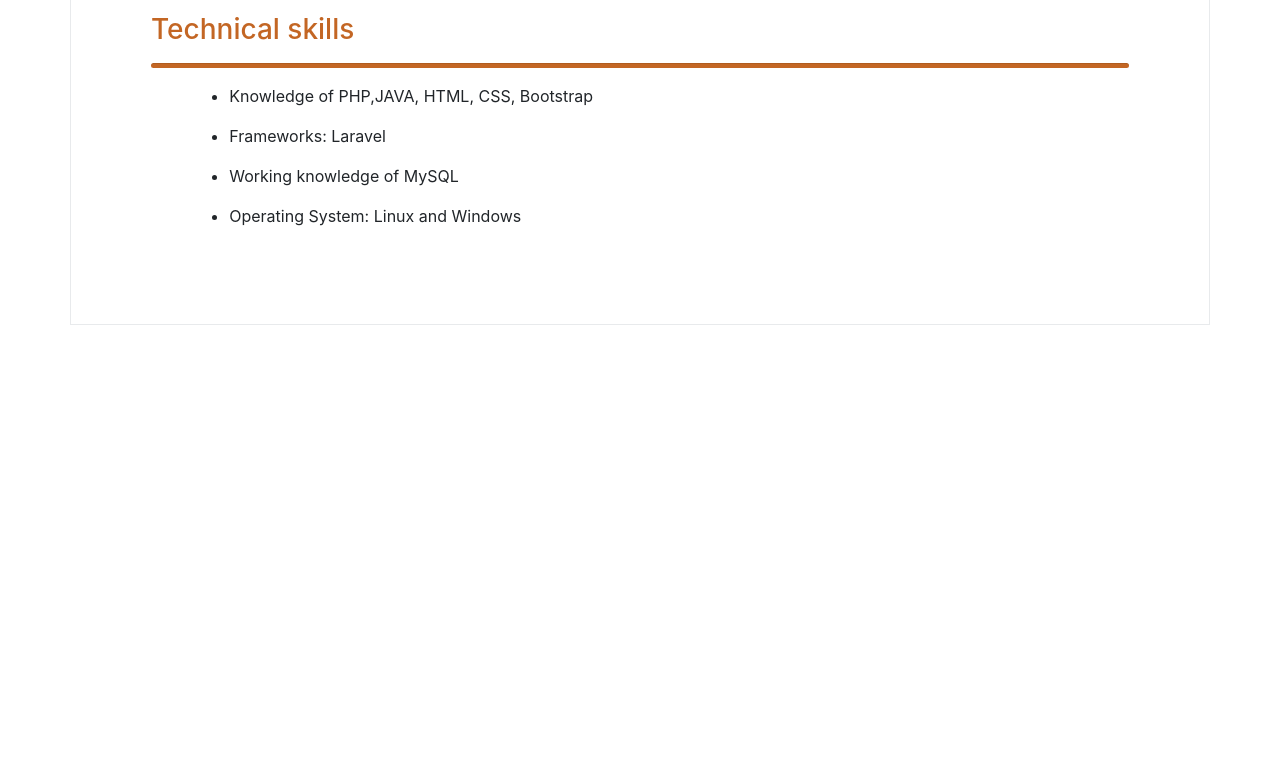
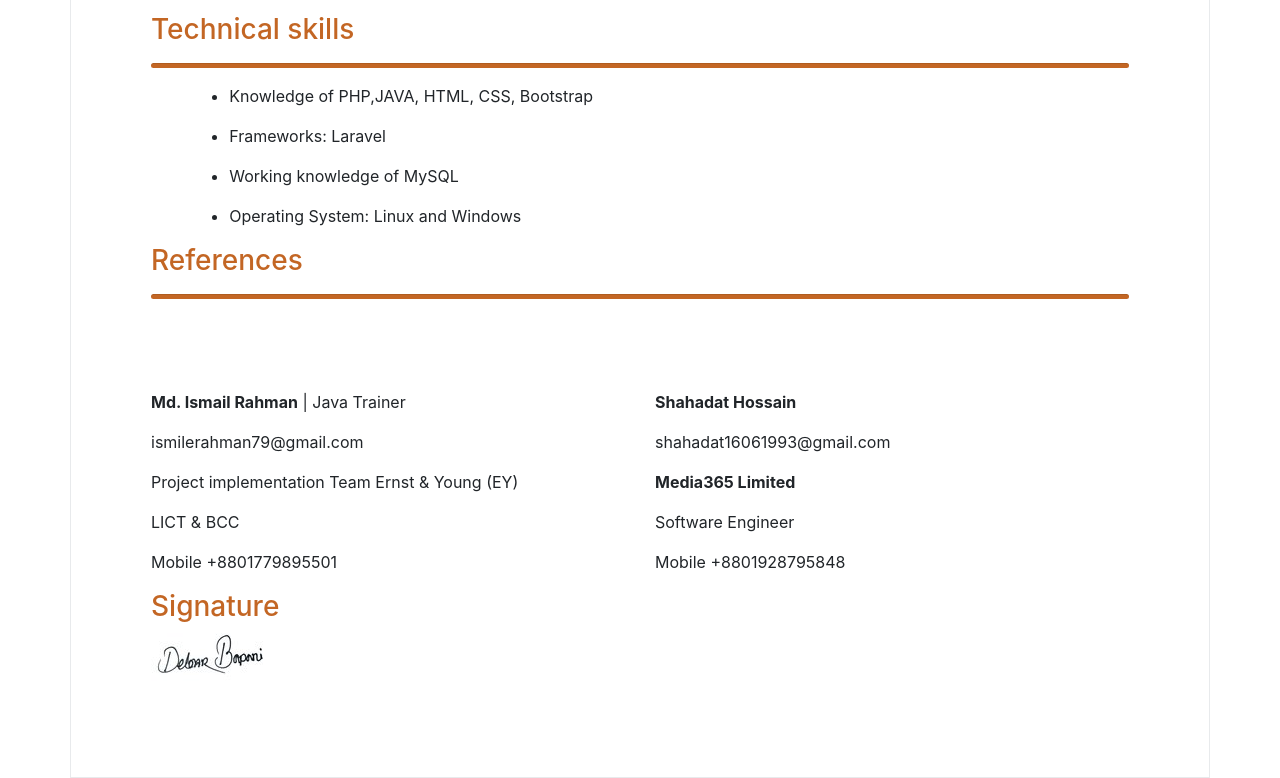
Before and after one commit to MD-DELOAR-HOSSAIN-BP/deloarbp.github.me, a plain HTML site: page index.html in a window 1280 px wide. Shown: the part 1757-2535 px from the top of the page. Before the commit the page ends 2082 px from the top, so only its background shows below. Drawn offline with nearby package versions, Linux system fonts and the light colour scheme.

Commit message:
miss personal detials complite

```diff
--- a/index.html
+++ b/index.html
@@ -99,6 +99,37 @@
 			</div>
 	</div>
 	</div>
+	<div class="row">
+		<div class="col-sm-12">
+			<h3 class="co_color">References</h3>
+			<hr/>
+
+	</div>
+		<div class="col-sm-6 posations">
+				<p><strong>Md. Ismail Rahman</strong> | Java Trainer</p>
+				<p>ismilerahman79@gmail.com</p>
+				<p>Project implementation Team Ernst & Young (EY)</p>
+				<p>LICT & BCC</p>
+				<p>Mobile +8801779895501</p>
+
+			</div>
+			<div class="col-sm-6 posations">
+				<p><strong>Shahadat Hossain</strong></p>
+				<p>shahadat16061993@gmail.com</p>
+				<p><strong>Media365 Limited</strong></p>
+				<p>Software Engineer</p>
+				<p>Mobile +8801928795848</p>
+
+			</div>
+	</div>
+<div class="row">
+		<div class="col-sm-12">
+			<h3 class="co_color">Signature</h3>
+			<ul >
+				<img src="image/sing.png" alt="image"/>
+			</ul>
+		</div>
+	</div>
     </div>
   </body>
 </html>
```
Also changed, not shown: image/sing.png (added).
